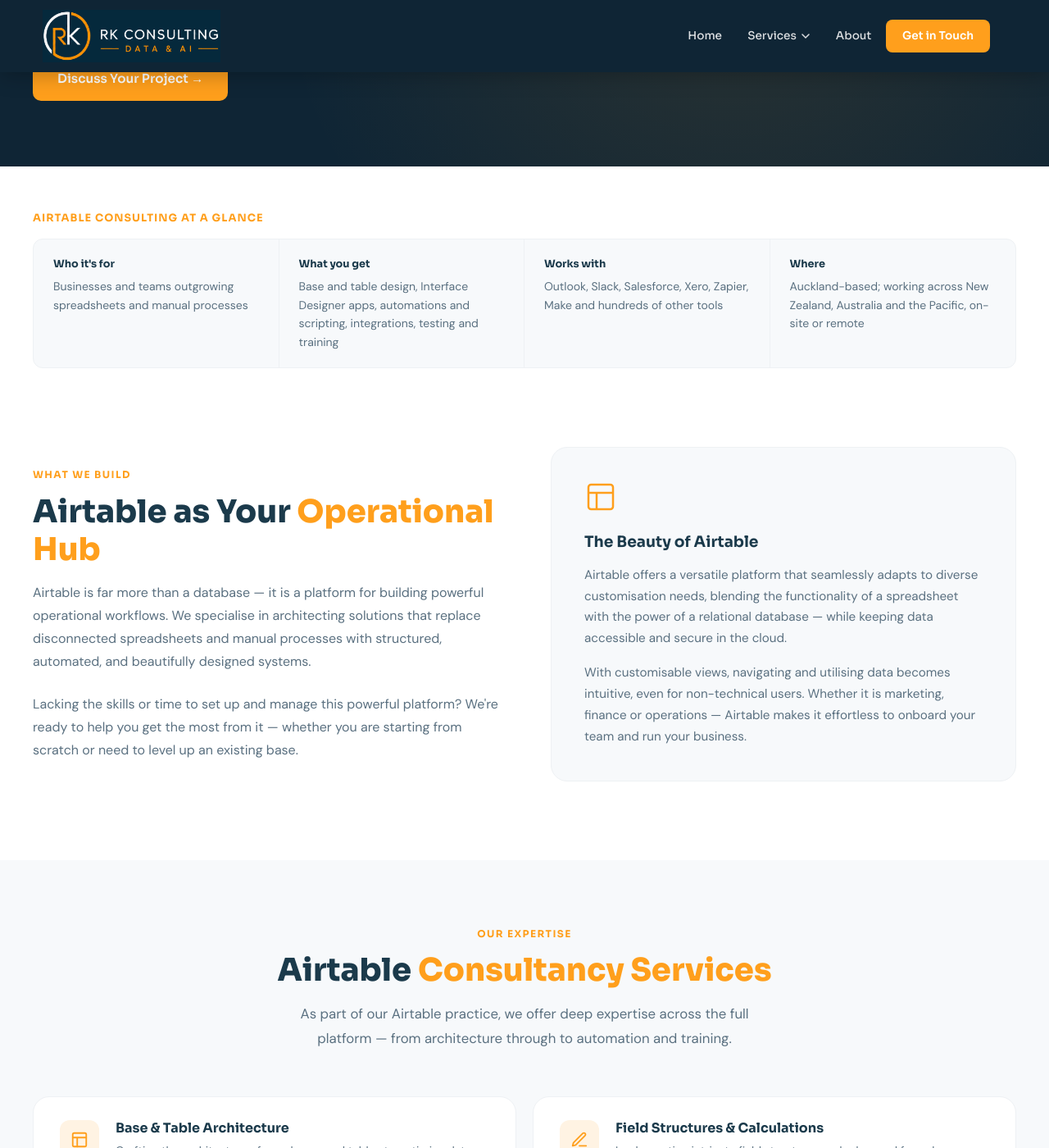
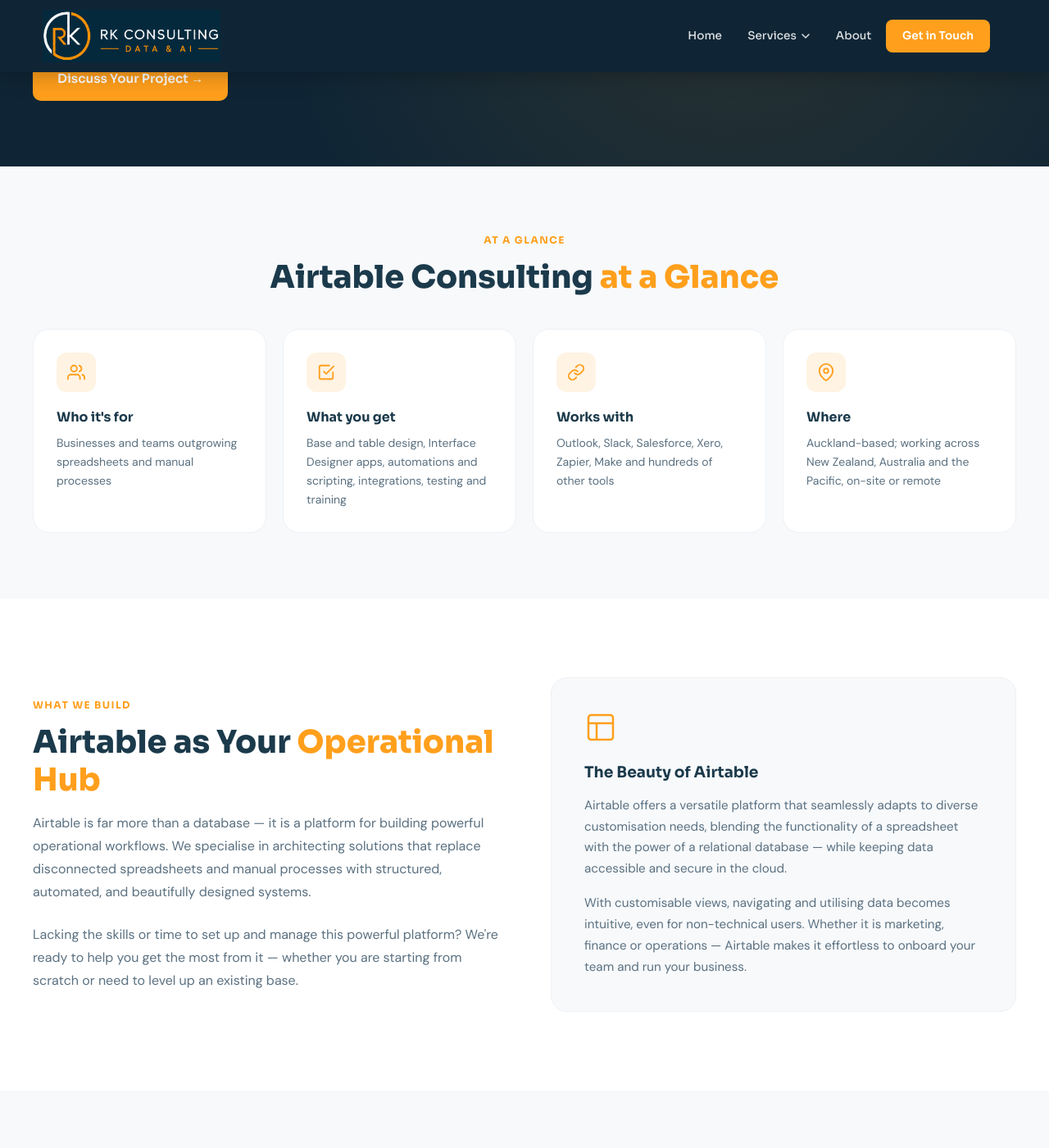
Before and after one commit to rkconsultingnz/rkconsultingnz.github.io, a Jekyll site: the page built from airtable.html, in a window 1280 px wide and 1400 px high, scrolled down 357 px. Shown: the whole window at 82% size. Built offline with Jekyll 4.4.1, drawn with Linux system fonts in a browser that asks for light colours; some of the changed text lies outside the part shown.

Commit message:
At-a-glance as site-style cards; drop case-study lines; no documentation commitments in FAQs
Co-Authored-By: Claude Opus 5.5 <noreply@anthropic.com>
Claude-Session: https://claude.ai/code/session_016rPhsbE8KTFDMdVmhpC3P9

```diff
--- a/_includes/at-a-glance.html
+++ b/_includes/at-a-glance.html
@@ -1,9 +1,13 @@
 {% if page.glance %}
 <section class="glance-section" aria-labelledby="glance-heading">
   <div class="section-inner">
-    <h2 id="glance-heading" class="glance-title">{{ page.breadcrumb }} at a glance</h2>
+    <div class="section-header center">
+      <div class="section-label">At a Glance</div>
+      <h2 id="glance-heading" class="section-title">{{ page.breadcrumb }} <span>at a Glance</span></h2>
+    </div>
     <dl class="glance">
-      {% for item in page.glance %}<div class="glance-item">
+      {% for item in page.glance %}<div class="glance-card">
+        <div class="glance-icon" aria-hidden="true">{% case forloop.index %}{% when 1 %}<svg width="22" height="22" viewBox="0 0 24 24" fill="none" stroke="currentColor" stroke-width="2" stroke-linecap="round" stroke-linejoin="round" focusable="false"><path d="M17 21v-2a4 4 0 0 0-4-4H5a4 4 0 0 0-4 4v2"/><circle cx="9" cy="7" r="4"/><path d="M23 21v-2a4 4 0 0 0-3-3.87"/><path d="M16 3.13a4 4 0 0 1 0 7.75"/></svg>{% when 2 %}<svg width="22" height="22" viewBox="0 0 24 24" fill="none" stroke="currentColor" stroke-width="2" stroke-linecap="round" stroke-linejoin="round" focusable="false"><polyline points="9 11 12 14 22 4"/><path d="M21 12v7a2 2 0 0 1-2 2H5a2 2 0 0 1-2-2V5a2 2 0 0 1 2-2h11"/></svg>{% when 3 %}<svg width="22" height="22" viewBox="0 0 24 24" fill="none" stroke="currentColor" stroke-width="2" stroke-linecap="round" stroke-linejoin="round" focusable="false"><path d="M10 13a5 5 0 0 0 7.54.54l3-3a5 5 0 0 0-7.07-7.07l-1.72 1.71"/><path d="M14 11a5 5 0 0 0-7.54-.54l-3 3a5 5 0 0 0 7.07 7.07l1.71-1.71"/></svg>{% else %}<svg width="22" height="22" viewBox="0 0 24 24" fill="none" stroke="currentColor" stroke-width="2" stroke-linecap="round" stroke-linejoin="round" focusable="false"><path d="M21 10c0 7-9 13-9 13s-9-6-9-13a9 9 0 0 1 18 0z"/><circle cx="12" cy="10" r="3"/></svg>{% endcase %}</div>
         <dt>{{ item.label }}</dt>
         <dd>{{ item.value }}</dd>
       </div>
--- a/airtable.html
+++ b/airtable.html
@@ -42,11 +42,8 @@ faq:
   - q: Can you improve an Airtable base we already have?
     a: Yes. We review and restructure existing bases, tidying tables and fields, fixing linked records, adding automations and building Interface Designer views, without losing your data.
   - q: Will our team be able to manage it after handover?
-    a: Yes. Every build includes documentation and tailored training so your team can run and evolve the system with confidence.
+    a: Yes. We design systems to be intuitive and easy to maintain, and we can provide tailored training so your team can run and evolve them with confidence.
 related: [ai-automation, spreadsheets, power-bi]
-case_study:
-  title: "Case study: Airtable workforce and accreditation platform for a large events company"
-  url: https://www.unicornfactory.nz/case-studies/event-management-platform-airtable-solution
 ---
 
 <!-- PAGE HERO -->
--- a/css/style.css
+++ b/css/style.css
@@ -878,33 +878,43 @@ footer {
 .breadcrumb [aria-current="page"] { color: rgba(255,255,255,0.55); }
 
 /* ===== SERVICE PAGE: AT A GLANCE ===== */
-.glance-section { padding: 56px 2rem 0; }
-.glance-title {
-  font-size: 0.8rem;
-  font-weight: 700;
-  letter-spacing: 0.08em;
-  text-transform: uppercase;
-  color: var(--orange);
-  margin-bottom: 1rem;
-}
+.glance-section { background: var(--off-white); padding: 80px 2rem; }
+.glance-section .section-header { margin-bottom: 2.5rem; }
 .glance {
   display: grid;
   grid-template-columns: repeat(4, minmax(0, 1fr));
+  gap: 1.25rem;
+}
+.glance-card {
+  background: var(--white);
   border: 1px solid var(--grey-100);
-  border-radius: var(--radius);
-  background: var(--off-white);
-  overflow: hidden;
+  border-radius: var(--radius-lg);
+  padding: 1.75rem;
+  transition: transform var(--transition), box-shadow var(--transition), border-color var(--transition);
 }
-.glance-item { padding: 1.25rem 1.5rem; border-right: 1px solid var(--grey-100); }
-.glance-item:last-child { border-right: 0; }
+.glance-card:hover {
+  transform: translateY(-3px);
+  box-shadow: var(--shadow);
+  border-color: rgba(255,159,28,0.3);
+}
+.glance-icon {
+  width: 48px; height: 48px;
+  background: var(--orange-dim);
+  border-radius: 12px;
+  display: flex;
+  align-items: center;
+  justify-content: center;
+  color: var(--orange);
+  margin-bottom: 1.1rem;
+}
 .glance dt {
   font-family: 'Sora', sans-serif;
-  font-size: 0.8rem;
+  font-size: 1rem;
   font-weight: 700;
   color: var(--navy);
-  margin-bottom: 0.35rem;
+  margin-bottom: 0.4rem;
 }
-.glance dd { margin: 0; font-size: 0.875rem; color: var(--text-light); line-height: 1.6; }
+.glance dd { margin: 0; font-size: 0.875rem; color: var(--text-light); line-height: 1.65; }
 
 /* ===== SERVICE PAGE: FAQ ===== */
 .faq-section { background: var(--off-white); }
@@ -960,17 +970,13 @@ footer {
 
 @media (max-width: 900px) {
   .glance { grid-template-columns: repeat(2, minmax(0, 1fr)); }
-  .glance-item:nth-child(2n) { border-right: 0; }
-  .glance-item:nth-child(-n+2) { border-bottom: 1px solid var(--grey-100); }
   .related-grid { grid-template-columns: 1fr; }
 }
 @media (max-width: 768px) {
-  .glance-section { padding: 40px 1.5rem 0; }
+  .glance-section { padding: 64px 1.5rem; }
 }
 @media (max-width: 560px) {
   .glance { grid-template-columns: 1fr; }
-  .glance-item { border-right: 0; border-bottom: 1px solid var(--grey-100); }
-  .glance-item:last-child { border-bottom: 0; }
 }
 
 /* ===== TWO COL ===== */
--- a/power-bi.html
+++ b/power-bi.html
@@ -36,15 +36,12 @@ faq:
   - q: Power BI or Looker Studio, which should we use?
     a: Power BI suits organisations on Microsoft 365 that need complex calculations, robust data models and row-level security. Looker Studio suits businesses that run on Google Workspace, especially for marketing and web reporting, and has no licence cost. We'll recommend the right fit for your data, team and budget.
   - q: Can you migrate our Excel, SSRS or Tableau reports to Power BI?
-    a: Yes. We rebuild legacy reports in Power BI on a clean, documented data model, so they're faster, more reliable and easier to maintain.
+    a: Yes. We rebuild legacy reports in Power BI on a clean, well-structured data model, so they're faster, more reliable and easier to maintain.
   - q: Can people ask questions of the data in plain English?
     a: Yes. We integrate Azure OpenAI and Microsoft Copilot so stakeholders can ask questions in plain English and see AI-generated summaries directly in their reports.
   - q: Can different people see different data in the same report?
     a: Yes. Row-level security means each person sees only the data they're permitted to, from one shared report.
 related: [looker-studio, spreadsheets, ai-consulting]
-case_study:
-  title: "Case study: Executive Power BI dashboard for government infrastructure projects"
-  url: https://www.unicornfactory.nz/case-studies/executive-power-bi-dashboard-for-government-infrastructure-projects
 ---
 
 <div class="page-hero">
--- a/spreadsheets.html
+++ b/spreadsheets.html
@@ -34,7 +34,7 @@ glance:
     value: Auckland-based; working across New Zealand, Australia and the Pacific, on-site or remote
 faq:
   - q: Can you fix or improve a spreadsheet we already use?
-    a: Yes. We restructure existing workbooks for accuracy and maintainability, and add documentation, data validation and protection so they're hard to break.
+    a: Yes. We restructure existing workbooks for accuracy and maintainability, and add data validation and protection so they're hard to break.
   - q: Can Google Sheets be automated?
     a: Yes. Google Apps Script can pull data from APIs, send emails, update records and generate reports on a schedule, with no manual effort from your team.
   - q: Can AI be used inside Google Sheets?
```
